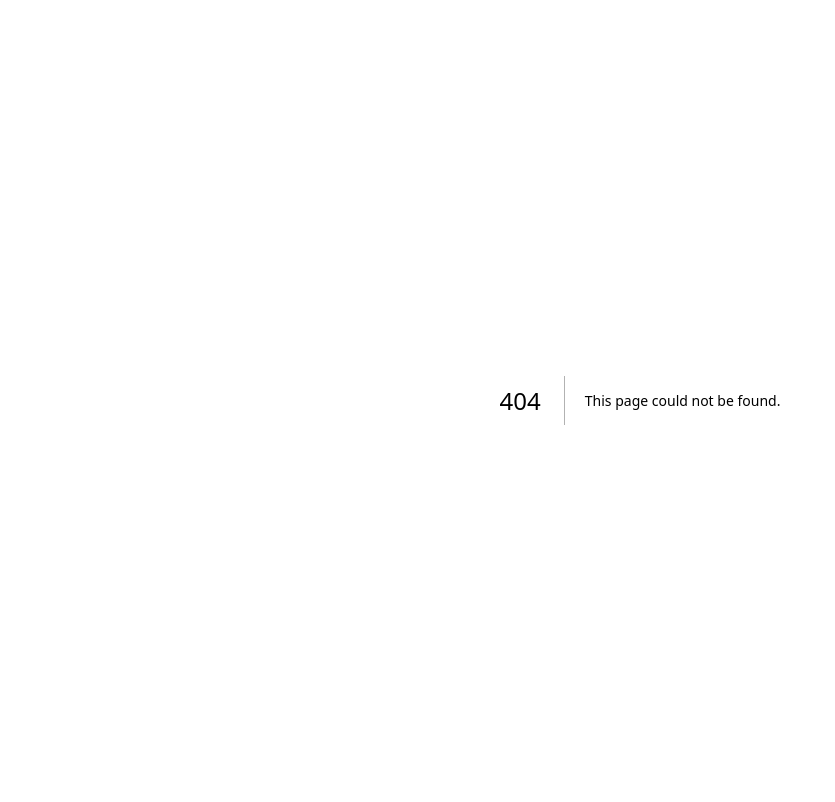
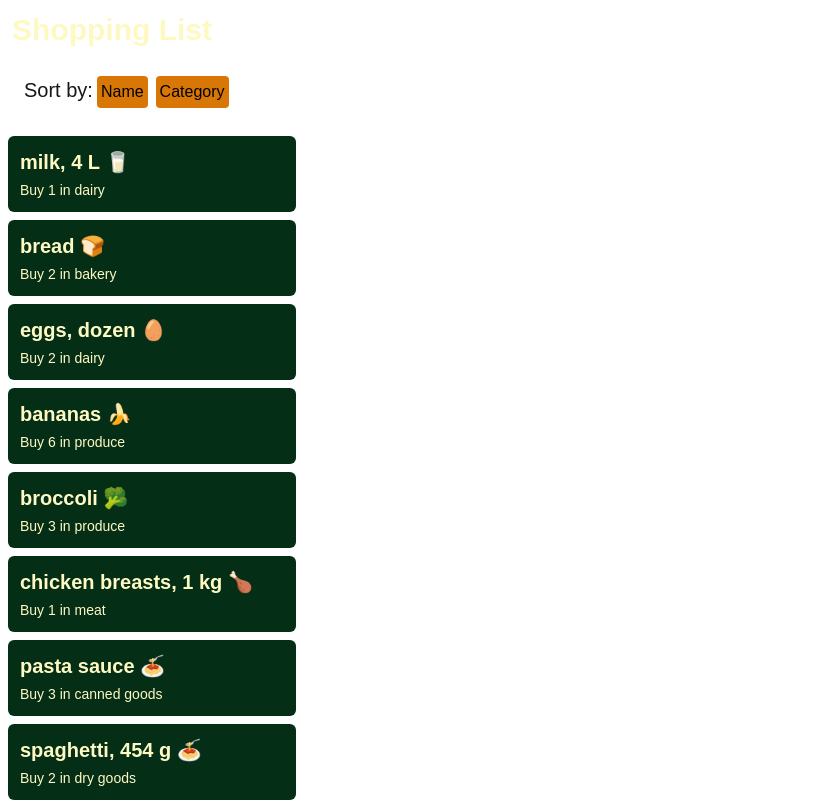
Before and after one commit to apnordquist/cprg306-assignments, a Next.js app: page /week-6 in a window 1280 px wide. Before the commit this address had no page. Shown: the top 802 px of the page, without its empty margins (0-835 px from the left). Built offline with nearby package versions, Linux system fonts and the light colour scheme.

Commit message:
week 6 assignment

```diff
--- a/app/page.js
+++ b/app/page.js
@@ -27,6 +27,15 @@ export default function Homepage() {
             Week 5 Assignment
           </Link>
         </li>
+        <li>
+          <Link href="/week-6" className={linkStyles}>
+            Week 6 Assignment
+          </Link>
+        </li>        <li>
+          <Link href="/week-7" className={linkStyles}>
+            Week 7 Assignment
+          </Link>
+        </li>
       </ul>
     </main>
   );
--- /dev/null
+++ b/app/week-6/item.js
@@ -0,0 +1,11 @@
+export default function ItemComp({ itemObj }) {
+  let { id, name, quantity, category } = itemObj;
+  return (
+    <li className="rounded-md max-w-72 p-2 m-2 bg-green-950 text-yellow-100">
+      <h3 className="font-bold text-xl m-1">{name}</h3>
+      <p className="text-sm m-1">
+        Buy {quantity} in {category}
+      </p>
+    </li>
+  );
+}
--- /dev/null
+++ b/app/week-6/itemlist.js
@@ -0,0 +1,65 @@
+"use client";
+
+import { useState } from "react";
+import itemData from "./items.json";
+import ItemComp from "./item";
+
+export default function ItemList() {
+  let itemArray = itemData.map((item) => ({ ...item }));
+  const [itemList, setItemList] = useState(itemArray);
+
+  const [sortBy, setSortBy] = useState("id");
+
+  itemList.sort((a, b) => {
+    if (isNaN(parseInt(a[sortBy]))) {
+      let nameA = a[sortBy].toUpperCase();
+      let nameB = b[sortBy].toUpperCase();
+      if (nameA < nameB) {
+        return -1;
+      }
+      if (nameA > nameB) {
+        return 1;
+      }
+      return 0;
+    } else {
+      return a.id - b.id;
+    }
+  });
+
+  const handleChangeSort = (event) => setSortBy(event.target.value);
+
+  let selectedButton =
+    "inline-block bg-amber-300 rounded text-black p-1 m-1 active:bg-amber-900 active:text-white";
+  let unselectedButton =
+    "inline-block bg-amber-600 rounded text-black p-1 m-1 active:bg-amber-900 active:text-white";
+
+  return (
+    <div>
+      <div className="m-3 p-3">
+        <p className="inline-block text-xl">Sort by:</p>
+        <button
+          className={sortBy == "name" ? selectedButton : unselectedButton}
+          value="name"
+          type="button"
+          onClick={handleChangeSort}
+        >
+          Name
+        </button>
+
+        <button
+          className={sortBy == "category" ? selectedButton : unselectedButton}
+          value="category"
+          type="button"
+          onClick={handleChangeSort}
+        >
+          Category
+        </button>
+      </div>
+      <ul>
+        {itemList.map((item) => (
+          <ItemComp itemObj={item} key={item.id} />
+        ))}
+      </ul>
+    </div>
+  );
+}
--- /dev/null
+++ b/app/week-6/items.json
@@ -0,0 +1,74 @@
+[
+    {
+      "id": "1h2GJKH12gkHG31h1H",
+      "name": "milk, 4 L 🥛",
+      "quantity": 1,
+      "category": "dairy"
+    },
+    {
+      "id": "2KJH3k2j3H1k2J3K1H",
+      "name": "bread 🍞",
+      "quantity": 2,
+      "category": "bakery"
+    },
+    {
+      "id": "3h2KJH3k2j3H1k2J3",
+      "name": "eggs, dozen 🥚",
+      "quantity": 2,
+      "category": "dairy"
+    },
+    {
+      "id": "4k2J3K1H2GJKH12gk",
+      "name": "bananas 🍌",
+      "quantity": 6,
+      "category": "produce"
+    },
+    {
+      "id": "5H1h1H2KJH3k2j3H",
+      "name": "broccoli 🥦",
+      "quantity": 3,
+      "category": "produce"
+    },
+    {
+      "id": "6H1k2J3K1H2GJKH1",
+      "name": "chicken breasts, 1 kg 🍗",
+      "quantity": 1,
+      "category": "meat"
+    },
+    {
+      "id": "7gkHG31h1H2KJH3k",
+      "name": "pasta sauce 🍝",
+      "quantity": 3,
+      "category": "canned goods"
+    },
+    {
+      "id": "8j3H1k2J3K1H2GJK",
+      "name": "spaghetti, 454 g 🍝",
+      "quantity": 2,
+      "category": "dry goods"
+    },
+    {
+      "id": "9H12gkHG31h1H2KJ",
+      "name": "toilet paper, 12 pack 🧻",
+      "quantity": 1,
+      "category": "household"
+    },
+    {
+      "id": "10H3k2j3H1k2J3K1",
+      "name": "paper towels, 6 pack",
+      "quantity": 1,
+      "category": "household"
+    },
+    {
+      "id": "11k2J3K1H2GJKH12",
+      "name": "dish soap 🍽️",
+      "quantity": 1,
+      "category": "household"
+    },
+    {
+      "id": "12GJKH12gkHG31h1",
+      "name": "hand soap 🧼",
+      "quantity": 4,
+      "category": "household"
+    }
+  ]
--- /dev/null
+++ b/app/week-6/page.js
@@ -0,0 +1,10 @@
+import ItemList from "./itemlist";
+
+export default function Page() {
+  return (
+    <main>
+      <h1 className="font-bold text-3xl m-3 text-yellow-100">Shopping List</h1>
+      <ItemList />
+    </main>
+  );
+}
```
